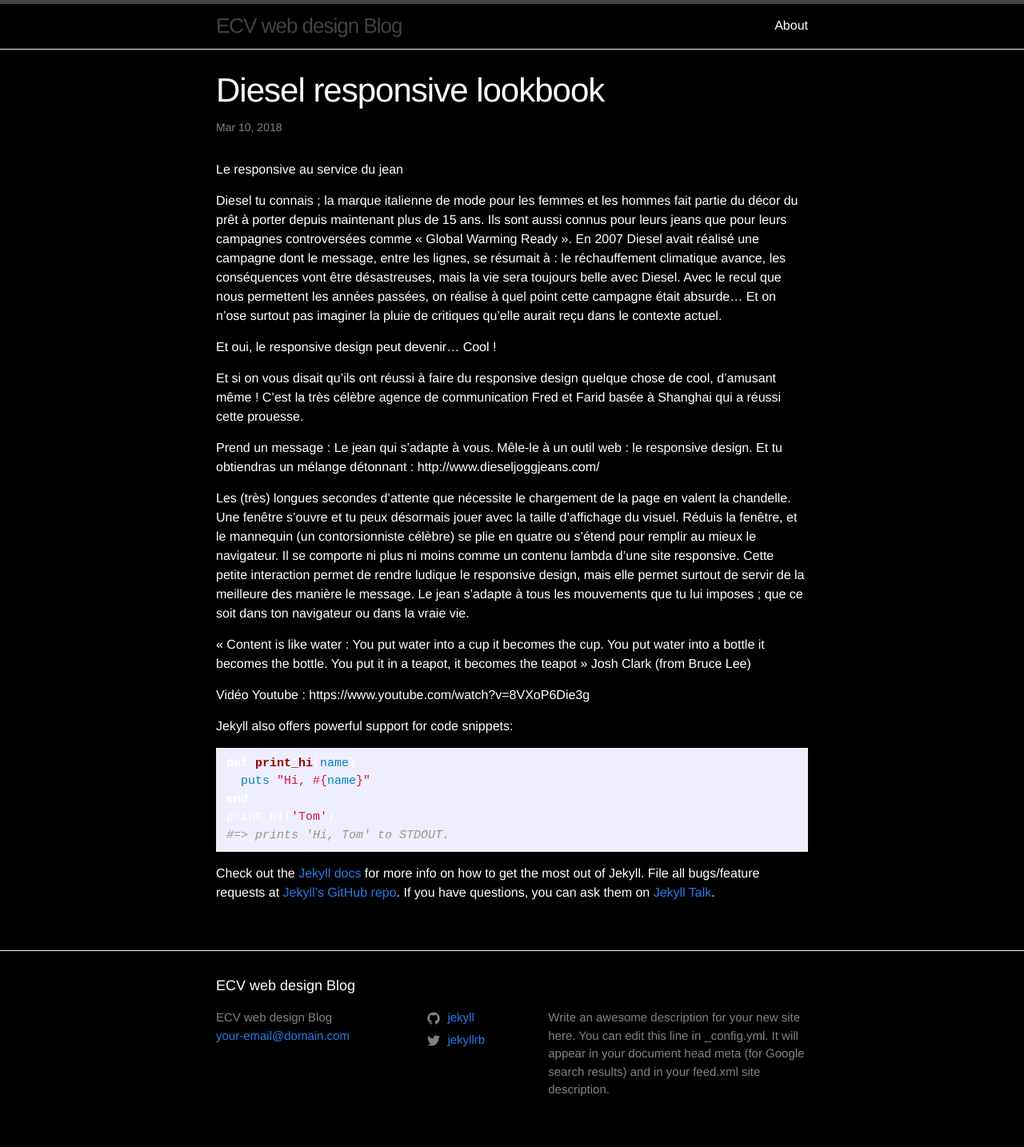
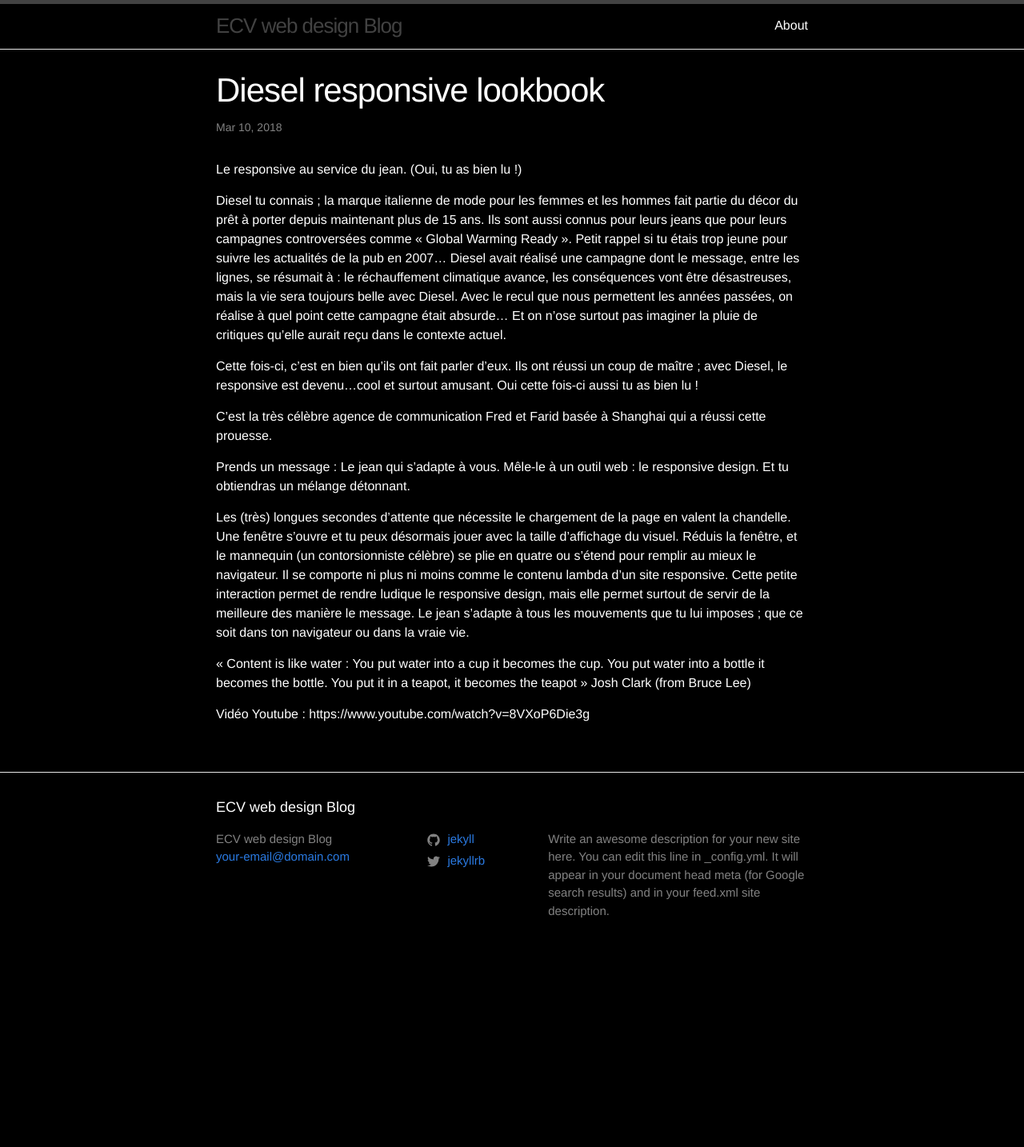
Before and after one commit to ecvwebdesign/ecv-webdesign-blog, a Jekyll site: the page built from _posts/2018-03-10-diesel-responsive-lookbook.markdown, in a window 1280 px wide. Shown: the whole page at 80% size. Built offline with Jekyll 4.4.1, drawn with Linux system fonts in a browser that asks for light colours; after the commit the page ends 1210 px from its top, so only the background shows below that.

Commit message:
Correction
Correction de l'article Diesel lookbook

```diff
--- a/_posts/2018-03-10-diesel-responsive-lookbook.markdown
+++ b/_posts/2018-03-10-diesel-responsive-lookbook.markdown
@@ -4,19 +4,19 @@
 date:   2018-03-10 22:34:58 +0100
 categories: jekyll update
 ---
-Le responsive au service du jean
+Le responsive au service du jean. (Oui, tu as bien lu !)
 
 Diesel tu connais ; la marque italienne de mode pour les femmes et les hommes fait partie du décor du prêt à porter depuis maintenant plus de 15 ans.
-Ils sont aussi connus pour leurs jeans que pour leurs campagnes controversées comme « Global Warming Ready ». En 2007 Diesel avait réalisé une campagne dont le message, entre les lignes, se résumait à : le réchauffement climatique avance, les conséquences vont être désastreuses, mais la vie sera toujours belle avec Diesel. Avec le recul que nous permettent les années passées, on réalise à quel point cette campagne était absurde… Et on n’ose surtout pas imaginer la pluie de critiques qu’elle aurait reçu dans le contexte actuel.
+Ils sont aussi connus pour leurs jeans que pour leurs campagnes controversées comme « Global Warming Ready ». Petit rappel si tu étais trop jeune pour suivre les actualités de la pub en 2007... Diesel avait réalisé une campagne dont le message, entre les lignes, se résumait à : le réchauffement climatique avance, les conséquences vont être désastreuses, mais la vie sera toujours belle avec Diesel. Avec le recul que nous permettent les années passées, on réalise à quel point cette campagne était absurde… Et on n’ose surtout pas imaginer la pluie de critiques qu’elle aurait reçu dans le contexte actuel.
+
+Cette fois-ci, c'est en bien qu'ils ont fait parler d'eux. Ils ont réussi un coup de maître ; avec Diesel, le responsive est devenu...cool et surtout amusant. Oui cette fois-ci aussi tu as bien lu !
 
 
-Et oui, le responsive design peut devenir… Cool !
+C’est la très célèbre agence de communication Fred et Farid basée à Shanghai qui a réussi cette prouesse.
 
-Et si on vous disait qu’ils ont réussi à faire du responsive design quelque chose de cool, d’amusant même ! C’est la très célèbre agence de communication Fred et Farid basée à Shanghai qui a réussi cette prouesse.
+Prends un message : Le jean qui s’adapte à vous. Mêle-le à un outil web : le responsive design. Et tu obtiendras un mélange détonnant.
 
-Prend un message : Le jean qui s’adapte à vous. Mêle-le à un outil web : le responsive design. Et tu obtiendras un mélange détonnant : http://www.dieseljoggjeans.com/
-
-Les (très) longues secondes d’attente que nécessite le chargement de la page en valent la chandelle. Une fenêtre s’ouvre et tu peux désormais jouer avec la taille d’affichage du visuel. Réduis la fenêtre, et le mannequin (un contorsionniste célèbre) se plie en quatre ou s’étend pour remplir au mieux le navigateur. Il se comporte ni plus ni moins comme un contenu lambda d’une site responsive.
+Les (très) longues secondes d’attente que nécessite le chargement de la page en valent la chandelle. Une fenêtre s’ouvre et tu peux désormais jouer avec la taille d’affichage du visuel. Réduis la fenêtre, et le mannequin (un contorsionniste célèbre) se plie en quatre ou s’étend pour remplir au mieux le navigateur. Il se comporte ni plus ni moins comme le contenu lambda d’un site responsive.
 Cette petite interaction permet de rendre ludique le responsive design, mais elle permet surtout de servir de la meilleure des manière le message.
 Le jean s’adapte à tous les mouvements que tu lui imposes ; que ce soit dans ton navigateur ou dans la vraie vie.
 
@@ -27,20 +27,3 @@
 Josh Clark (from Bruce Lee)
 
 Vidéo Youtube : https://www.youtube.com/watch?v=8VXoP6Die3g
-
-
-Jekyll also offers powerful support for code snippets:
-
-{% highlight ruby %}
-def print_hi(name)
-  puts "Hi, #{name}"
-end
-print_hi('Tom')
-#=> prints 'Hi, Tom' to STDOUT.
-{% endhighlight %}
-
-Check out the [Jekyll docs][jekyll-docs] for more info on how to get the most out of Jekyll. File all bugs/feature requests at [Jekyll’s GitHub repo][jekyll-gh]. If you have questions, you can ask them on [Jekyll Talk][jekyll-talk].
-
-[jekyll-docs]: https://jekyllrb.com/docs/home
-[jekyll-gh]:   https://github.com/jekyll/jekyll
-[jekyll-talk]: https://talk.jekyllrb.com/
```
